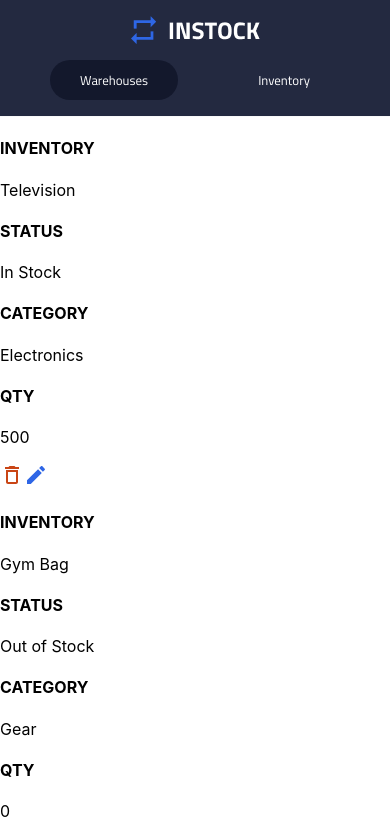
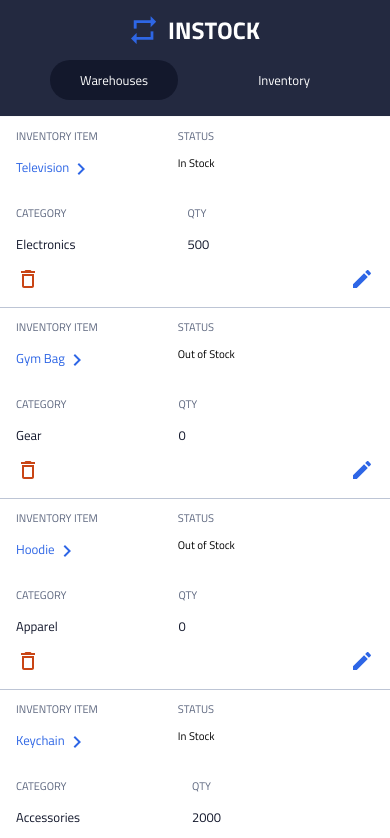
Before and after one commit to jstreich13/instock-client, a React (Create React App) app in the folder instockclient/: page / in a window 390 px wide. Shown: the top 838 px of the page. Built offline with nearby package versions, Linux system fonts and the light colour scheme.

Commit message:
mobile fontsizes and color styling added

```diff
--- a/instockclient/src/components/WarehouseInventoryList/WarehouseInventoryList.js
+++ b/instockclient/src/components/WarehouseInventoryList/WarehouseInventoryList.js
@@ -1,43 +1,47 @@
-import React from 'react'
-import './WarehouseInventoryList.scss'
-import inventory from '../../Assets/JSON Data/inventories.json'
-import deleteIcon from '../../Assets/Icons/delete_outline-24px.svg'
-import editIcon from '../../Assets/Icons/edit-24px.svg'
+import React from "react";
+import "./WarehouseInventoryList.scss";
+import inventory from "../../Assets/JSON Data/inventories.json";
+import deleteIcon from "../../Assets/Icons/delete_outline-24px.svg";
+import editIcon from "../../Assets/Icons/edit-24px.svg";
+import arrow from "../../Assets/Icons/chevron_right-24px.svg";
 
 function WarehouseInventoryList() {
   console.log(inventory);
 
   return (
-   <section>
-    {inventory.map(data =>{
-        return(
-            <section>
-            <div key={data.id}>
-                <h4>INVENTORY</h4>
-                <p>{data.itemName}</p>
+    <section className="list">
+      {inventory.map((data) => {
+        return (
+          <section className="list__container">
+            <div className="list__group">
+              <div className="list__inventory-container" key={data.id}>
+                <p className="list__title">INVENTORY ITEM</p>
+                <p className="list__inventory">{data.itemName} <img className="list__item-arrow" src={arrow} alt=""/></p>
               </div>
-            <div>
-                <h4>STATUS</h4>
-                <p>{data.status}</p>
+              <div className="list__status-container">
+                <p className="list__title">STATUS</p>
+                <p className="list__status">{data.status}</p>
               </div>
-            <div>
-                <h4>CATEGORY</h4>
-                <p>{data.category}</p>
             </div>
-            <div>
-                <h4>QTY</h4>
-                <p>{data.quantity}</p>
+            <div className="list__group">
+              <div className="list__category-container">
+                <p className="list__title">CATEGORY</p>
+                <p className="list__category">{data.category}</p>
               </div>
-            <div>
-                <img src={deleteIcon} alt='Delete Item'/>
-                <img src={editIcon} alt='Edit Icon'/>
+              <div className="list__quantity-container">
+                <p className="list__title">QTY</p>
+                <p className="list__quantity">{data.quantity}</p>
+              </div>
+            </div>
+            <div className="list__image-container">
+              <img className="list__image" src={deleteIcon} alt="Delete Item" />
+              <img className="list__image" src={editIcon} alt="Edit Icon" />
             </div>
           </section>
-        )
+        );
       })}
     </section>
-
-  )
+  );
 }
 
-export default WarehouseInventoryList
+export default WarehouseInventoryList;
--- a/instockclient/src/components/WarehouseInventoryList/WarehouseInventoryList.scss
+++ b/instockclient/src/components/WarehouseInventoryList/WarehouseInventoryList.scss
@@ -0,0 +1,77 @@
+@use '../../styles/partials/fonts' as *;
+@use '../../styles/partials/mixins' as *;
+@use '../../styles/partials/variables' as *;
+
+.list{
+
+    &__container{
+        border-bottom: 1px solid $cloud;
+        padding-bottom: 1rem;
+
+    }
+
+    &__group{
+       display: flex;
+       margin: 0 1rem 0 1rem;
+    }
+
+    &__inventory-container{
+        margin-right: 5rem;
+    }
+
+    &__inventory{
+        @include mobile__body-medium;
+
+        color: $instock-Indigo;
+        align-items: inherit;
+        display: flex;
+    }
+
+    &__inventory-arrow{
+
+    }
+
+    &__status-container{
+
+    }
+
+    &__status{
+        @include mobile__body-small;
+
+    }
+
+    &__category-container{
+        margin-right: 7rem;
+    }
+
+    &__category{
+        @include mobile__body-medium;
+        color: $instock-Black;
+    }
+
+    &__quantity-container{
+
+    }
+
+    &__quantity{
+        @include mobile__body-medium;
+        color: $instock-Black;
+    }
+
+
+    &__title{
+        @include mobile__table-header;
+        color: $slate;
+    }
+
+
+    &__image-container{
+        display: flex;
+        justify-content: space-between;
+        margin: 0 1rem 0 1rem;
+    }
+
+    &__image{
+
+    }
+}
```
Lines whose indentation alone changed are shown as unchanged.
